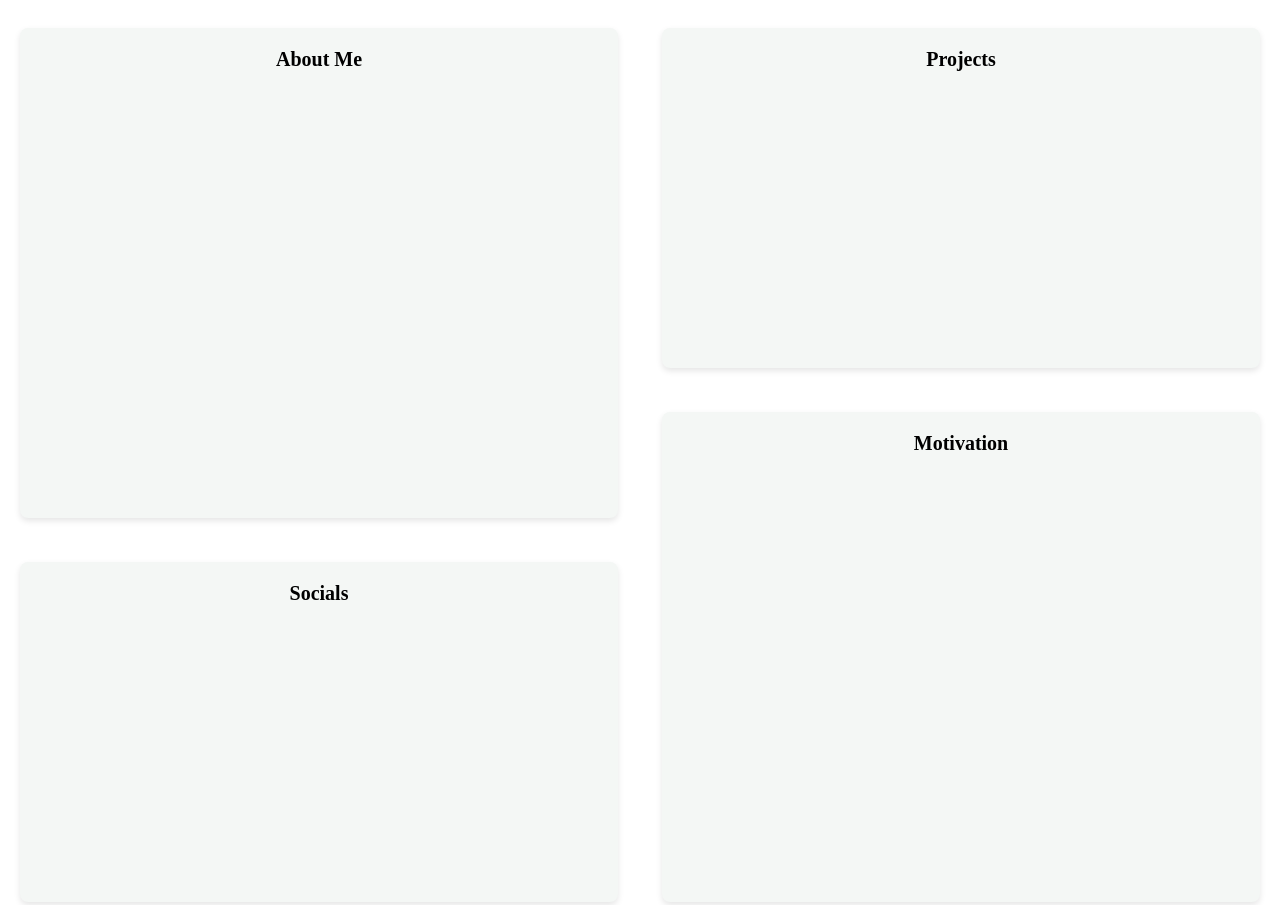
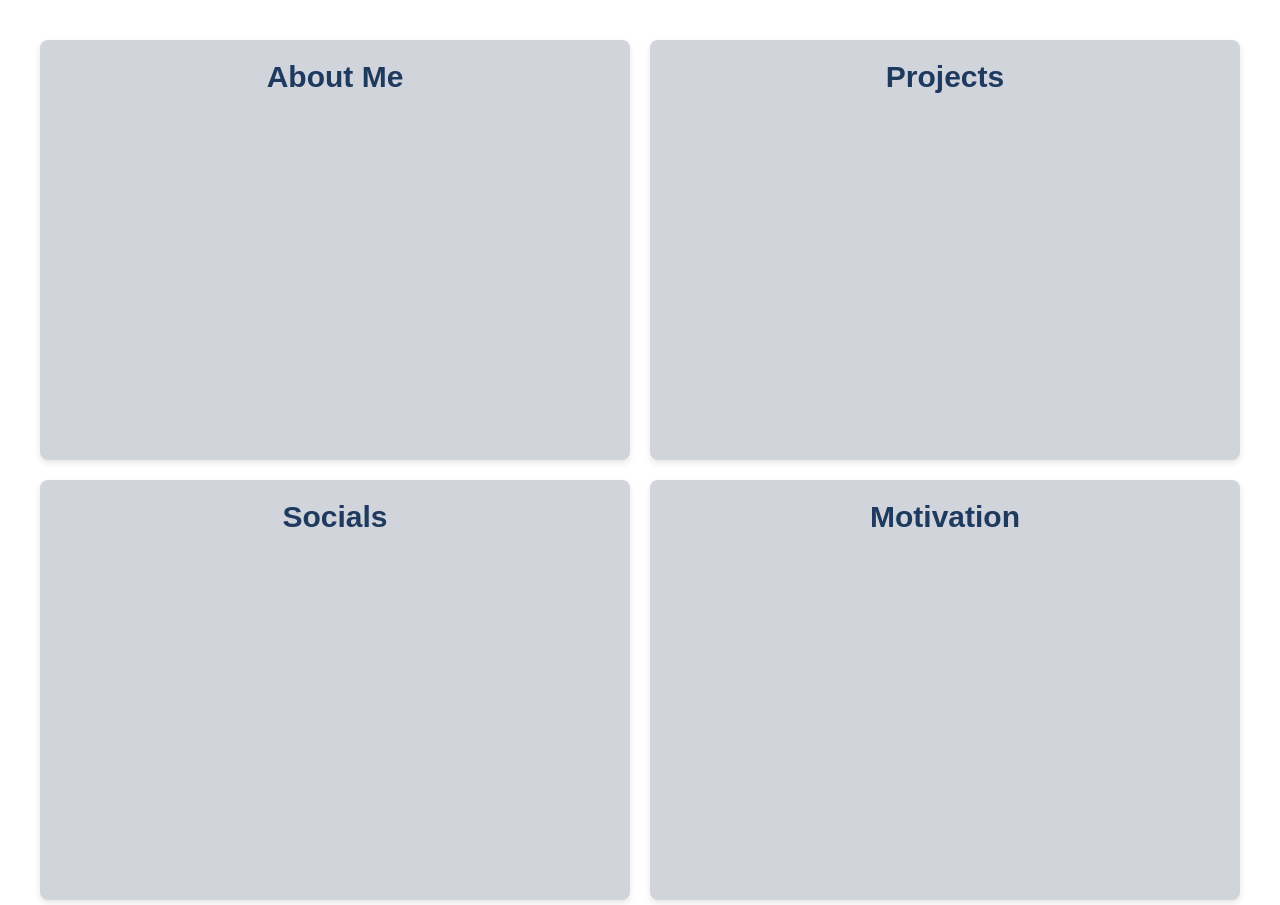
Before and after one commit to mikaolmes/mikaolmes.github.io, a plain HTML site: page index.html in a window 1280 px wide. Shown: the top 905 px of the page. Drawn offline with Linux system fonts and the light colour scheme.

Commit message:
Second Commit

```diff
--- a/index.html
+++ b/index.html
@@ -1,18 +1,56 @@
 <!DOCTYPE html>
 <html lang="en">
-    <link rel="stylesheet" href="style.css">
 <head>
     <meta charset="UTF-8">
     <meta name="viewport" content="width=device-width, initial-scale=1.0">
     <title>Mika Olmes</title>
+    <link rel="stylesheet" href="style.css">
+    <script src="script.js" defer></script>
 </head>
 <body>
+    <!-- Preview Boxes -->
     <div class="boxes-container">
-        <div class="box-about">About Me</div>
-        <div class="box-socials">Socials</div>
-        <div class="box-projects">Projects</div>
-        <div class="box-motivation">Motivation</div>
+        <div class="box-about" data-section="about-section">
+            <h2>About Me</h2>
+        </div>
+        <div class="box-socials" data-section="socials-section">
+            <h2>Socials</h2>
+        </div>
+        <div class="box-projects" data-section="projects-section">
+            <h2>Projects</h2>
+        </div>
+        <div class="box-motivation" data-section="motivation-section">
+            <h2>Motivation</h2>
+        </div>
+    </div>
 
-    </div>
+    <!-- Full Sections -->
+    <section id="about-section" class="full-section">
+        <h1>About Me</h1>
+        <div class="section-content">
+
+        </div>
+    </section>
+
+    <section id="socials-section" class="full-section">
+        <h1>Socials</h1>
+        <div class="section-content">
+
+        </div>
+    </section>
+
+    <section id="projects-section" class="full-section">
+        <h1>Projects</h1>
+        <div class="section-content">
+
+        </div>
+    </section>
+
+    <section id="motivation-section" class="full-section">
+        <h1>Motivation</h1>
+        <div class="section-content">
+
+        </div>
+    </section>
 </body>
 </html>
--- /dev/null
+++ b/script.js
@@ -0,0 +1,48 @@
+document.addEventListener('DOMContentLoaded', () => {
+    const scrollContainers = document.querySelectorAll('.scroll-text-container');
+    const aboutBox = document.querySelector('.box-about');
+    let lastScroll = 0;
+
+    const checkScroll = () => {
+        const currentScroll = window.scrollY;
+        const triggerPoint = window.innerHeight * 0.2;
+
+        // Pre-expansion effect
+        if (currentScroll > triggerPoint * 0.5) {
+            aboutBox.classList.add('pre-expand');
+        } else {
+            aboutBox.classList.remove('pre-expand');
+        }
+
+        lastScroll = currentScroll;
+    };
+
+    // Click handler for the about box
+    aboutBox.addEventListener('click', () => {
+        // Scroll to where the expanded box would be
+        window.scrollTo({
+            top: window.innerHeight,
+            behavior: 'smooth'
+        });
+    });
+
+    // Initial check
+    checkScroll();
+
+    // Check on scroll
+    window.addEventListener('scroll', checkScroll);
+
+    // Setup section navigation
+    const boxes = document.querySelectorAll('.box-about, .box-projects, .box-socials, .box-motivation');
+
+    boxes.forEach(box => {
+        box.addEventListener('click', () => {
+            const targetSection = document.getElementById(box.dataset.section);
+            if (targetSection) {
+                targetSection.scrollIntoView({
+                    behavior: 'smooth'
+                });
+            }
+        });
+    });
+});
--- a/style.css
+++ b/style.css
@@ -1,22 +1,15 @@
 :root {
-    --primary-color: #E98628;
-    --secondary-color: #575A5E;
-    --background-color: #F4F7F5;
-    --text-color: #08090A;
+    --primary-color: #1E3A5F;
+    --secondary-color: #D1D5DB;
+    --background-color: #D1D5DB;
+    --text-color: #1F2937;
 }
 
-.box-about, .box-projects, .box-socials, .box-motivation {
-    padding: 20px;
-    margin: 8px 0;
-    border-radius: 8px;
-    background-color: var(--background-color);
-    box-shadow: 0 3px 6px rgba(0, 0, 0, 0.1);
-    transition: transform 0.2s ease;
-}
-
-.box-about:hover, .box-projects:hover, .box-socials:hover, .box-motivation:hover {
-    transform: translateY(-5px);
-    box-shadow: 0 5px 15px rgba(0, 0, 0, 0.2);
+body {
+    margin: 0;
+    padding: 0;
+    font-family: Arial, sans-serif;
+    background-color: #FFFFFF;
 }
 
 .boxes-container {
@@ -29,37 +22,75 @@
     text-align: center;
     font-size: 20px;
     font-weight: 600;
+    display: grid;
+    grid-template-columns: repeat(2, 1fr);
+    grid-template-rows: repeat(2, 1fr);
+    gap: 20px;
 }
 
-/* Combined box styles */
+/* Equal-sized box styles */
+.box-about, .box-projects, .box-socials, .box-motivation {
+    padding: 20px;
+    border-radius: 8px;
+    background-color: var(--background-color);
+    box-shadow: 0 3px 6px rgba(0, 0, 0, 0.1);
+    transition: transform 0.2s ease;
+    min-height: 380px;
+    display: flex;
+    flex-direction: column;
+    justify-content: flex-start;
+    align-items: center;
+    cursor: pointer;
+}
+
+.box-about:hover, .box-projects:hover, .box-socials:hover, .box-motivation:hover {
+    transform: translateY(-5px);
+    box-shadow: 0 5px 15px rgba(0, 0, 0, 0.2);
+}
+
+/* Grid placement */
 .box-about {
-    position: absolute;
-    left: 0;
-    top: 0;
-    width: 45%;
-    min-height: 450px;
+    grid-column: 1;
+    grid-row: 1;
 }
 
 .box-socials {
-    position: absolute;
-    left: 0;
-    bottom: 0;
-    width: 45%;
-    min-height: 300px;
+    grid-column: 1;
+    grid-row: 2;
 }
 
 .box-projects {
-    position: absolute;
-    right: 0;
-    top: 0;
-    width: 45%;
-    min-height: 300px;
+    grid-column: 2;
+    grid-row: 1;
 }
 
 .box-motivation {
-    position: absolute;
-    right: 0;
-    bottom: 0;
-    width: 45%;
-    min-height: 450px;
+    grid-column: 2;
+    grid-row: 2;
 }
+
+/* Full sections styling */
+.full-section {
+    min-height: 100vh;
+    width: 100%;
+    padding: 40px;
+    background-color: var(--background-color);
+    margin-top: 30vh;
+    box-sizing: border-box;
+}
+.section-content {
+    max-width: 1200px;
+    margin: 0 auto;
+    padding: 20px;
+}
+
+h1 {
+    text-align: center;
+    color: var(--primary-color);
+    margin-bottom: 40px;
+}
+
+h2 {
+    color: var(--primary-color);
+    margin-top: 0;
+}
```
